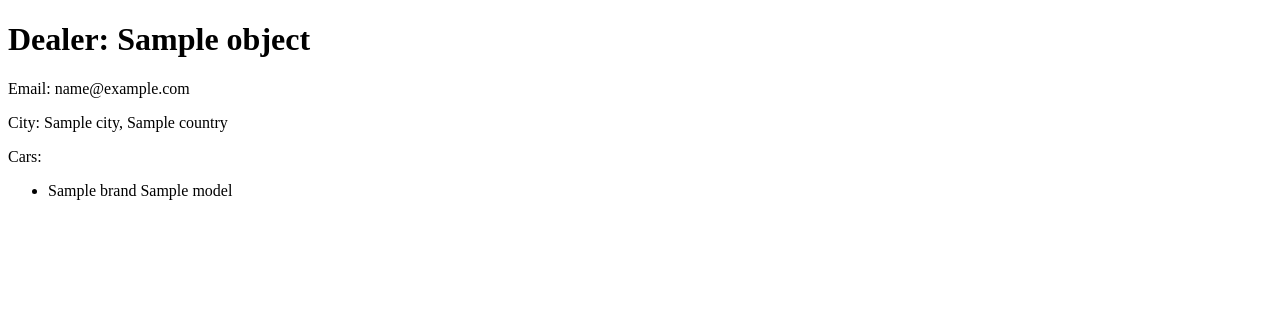
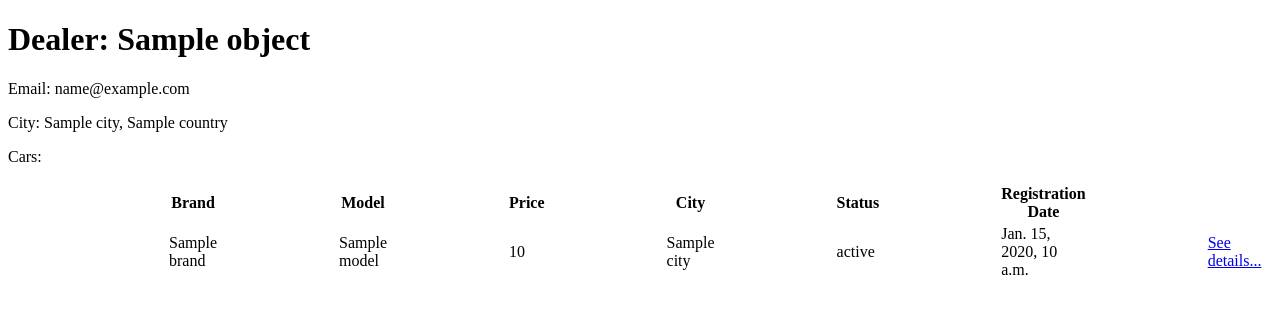
Before and after one commit to MarianaDrozd/anothercardealer, a Django app: template src/apps/dealers/templates/dealers/detail.html in a window 1280 px wide; the page is wider, and only the part inside the window is pictured. Shown: the top 314 px of that part. Run offline with Django 3.2, Linux system fonts and the light colour scheme; the template is opened without the code that fills it: most values are stand-ins (such as "Sample title", 1, 10 or a date in 2020).

Commit message:
refactoring possibility to view cars of every dealer

```diff
--- a/src/apps/cars/models.py
+++ b/src/apps/cars/models.py
@@ -178,8 +178,8 @@ class Property(models.Model):
 
 
 class Picture(models.Model):
-    url = models.ImageField(
-        upload_to='pictures',
+    url = models.URLField(
+        max_length=255,
         null=True,
         blank=True,
     )
--- a/src/apps/dealers/templates/dealers/detail.html
+++ b/src/apps/dealers/templates/dealers/detail.html
@@ -11,12 +11,31 @@
     <p>City: {{ object.city.name }}, {{ object.city.country.name }}</p>
     <p>Cars:</p>
     <ul>
-        {% for car in object.cars.all %}
-        <li>{{ car.model.brand.name }} {{ car.model.name }}</li>
+        <table style="border-spacing: 120px 2px">
+        <thead>
+        <tr>
+            <th>Brand</th>
+            <th>Model</th>
+            <th>Price</th>
+            <th>City</th>
+            <th>Status</th>
+            <th>Registration Date</th>
+        </tr>
+        </thead>
+        <tbody>
+        {% for car in cars %}
+        <tr>
+            <td>{{ car.model.brand.name }}</td>
+            <td>{{ car.model.name }}</td>
+            <td>{{ car.price }}</td>
+            <td>{{ car.dealer.city }}</td>
+            <td>{{ car.status }}</td>
+            <td>{{ car.first_registration_date }}</td>
+            <td><a href="{% url 'cars:car_detail' car.slug %}">See details...</a></td>
+        </tr>
         {% empty %}
         <li>Sorry, there's no car yet. Come here later :)</li>
         {% endfor %}
-    </ul>
 </div>
 </body>
 </html>
```
Also changed, not shown: src/apps/cars/templates/cars/detail.html (+8 -6 lines), src/apps/dealers/views.py (+8 -1 lines), src/apps/cars/migrations/0002_auto_20211020_1536.py (added).
